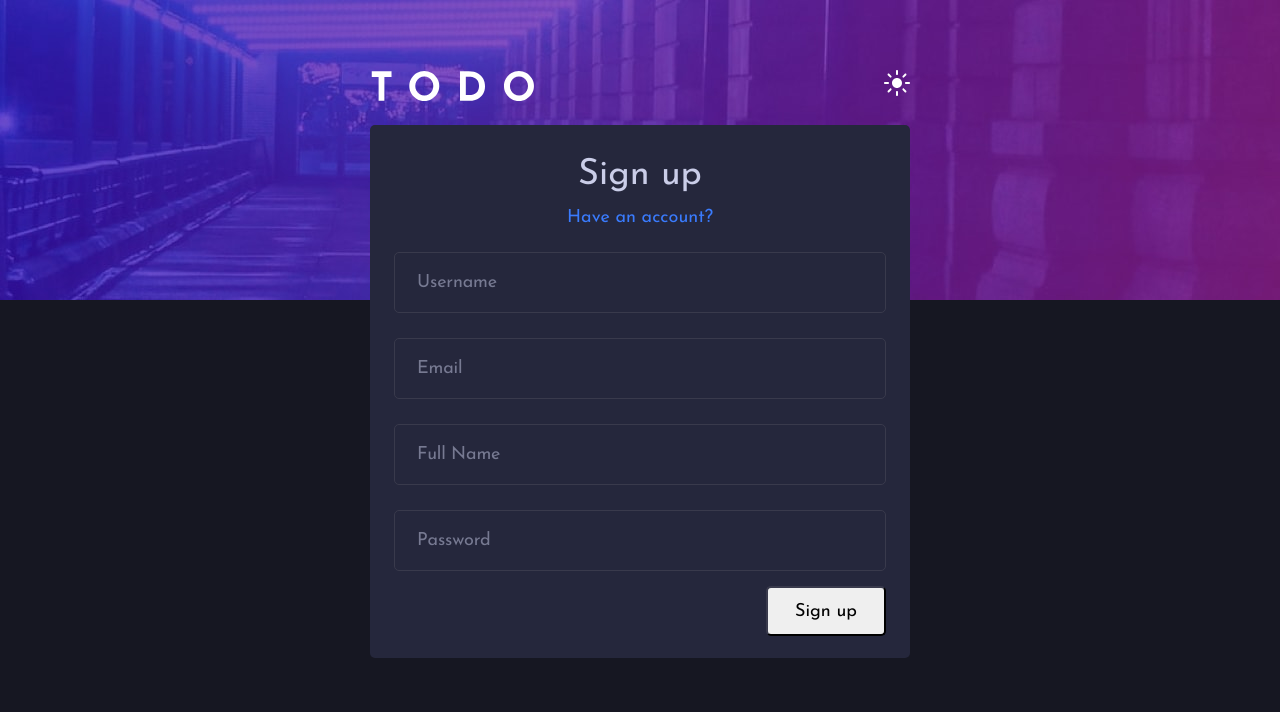
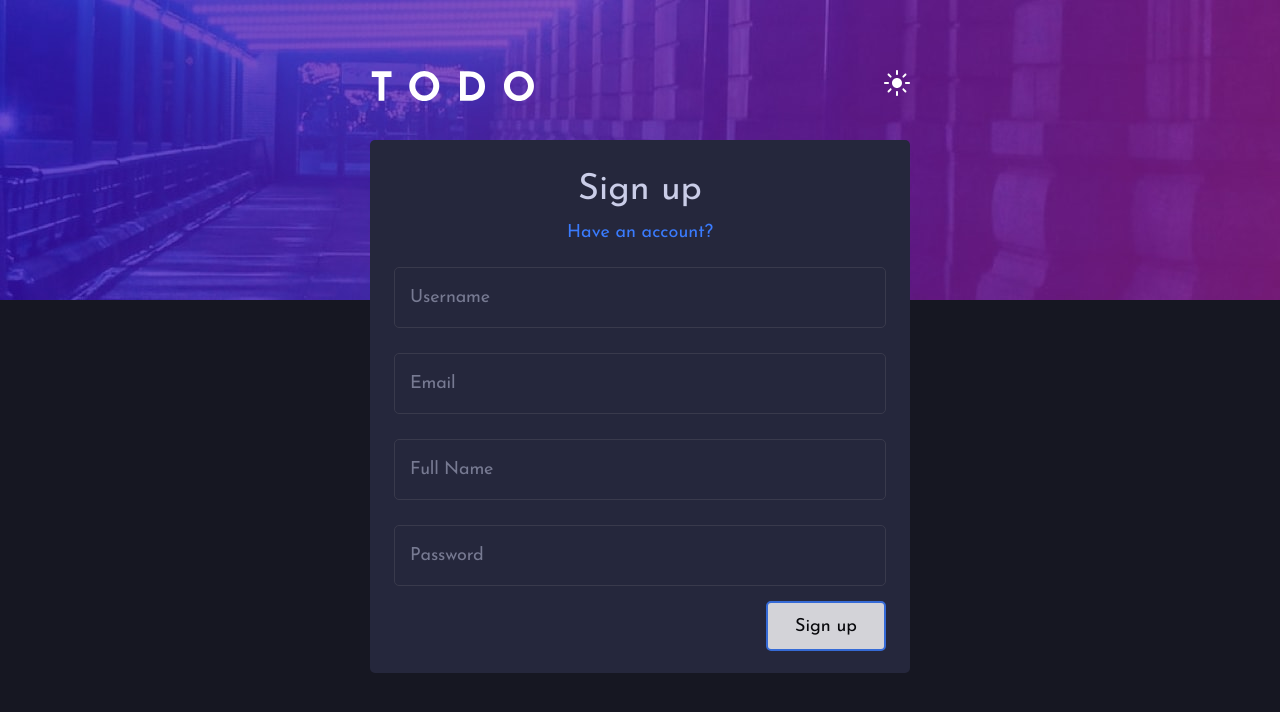
Before and after one commit to borys25ol/react-todo-example-app, a React (Create React App) app: page /register in a window 1280 px wide. Shown: the top 712 px of the page. Built offline with nearby package versions, Linux system fonts and the light colour scheme; no server answers.

Commit message:
Add form validation with react-hook-form

```diff
--- a/package.json
+++ b/package.json
@@ -6,6 +6,7 @@
     "@reduxjs/toolkit": "^1.8.1",
     "react": "^18.0.0",
     "react-dom": "^18.0.0",
+    "react-hook-form": "^7.30.0",
     "react-loader-spinner": "^6.0.0-0",
     "react-redux": "^8.0.0",
     "react-router-dom": "5.2.0",
--- a/public/index.html
+++ b/public/index.html
@@ -3,7 +3,7 @@
 <head>
   <meta charset='utf-8' />
   <link rel='icon' href='%PUBLIC_URL%/favicon.png' />
-  <meta name="viewport" content="width=device-width, initial-scale=1" />
+  <meta name="viewport" content="width=device-width, initial-scale=1, maximum-scale=1" />
   <meta name='theme-color' content='#000000' />
   <meta
     name='description'
--- a/src/components/AuthForm/AuthForm.styled.js
+++ b/src/components/AuthForm/AuthForm.styled.js
@@ -1,7 +1,7 @@
 import styled from 'styled-components'
 
 export const Wrapper = styled.div`
-  position: relative;
+  margin-top: 40px;
   padding: 14px 20px;
   display: flex;
   flex-direction: column;
@@ -17,6 +17,7 @@ export const Wrapper = styled.div`
   }
 
   @media screen and (min-width: 1024px) {
+    margin-top: 15px;
     padding: 22px 24px;
   }
 `
@@ -24,9 +25,7 @@ export const Wrapper = styled.div`
 export const Field = styled.div`
   margin-top: 25px;
   display: flex;
-  padding: 20px 10px;
-  border: 1px solid var(--border-color);
-  border-radius: 5px;
+  flex-direction: column;
 `
 
 export const Header = styled.div`
@@ -55,38 +54,76 @@ export const ResponseMessage = styled.p`
 export const Form = styled.form``
 
 export const Input = styled.input`
+  padding: 20px 10px;
   display: block;
   width: 100%;
-  margin-left: 12px;
+  line-height: 12px;
   font-size: var(--fs);
-  line-height: 12px;
   color: var(--todo-color);
-
-  border: none;
-  outline: none;
+  border: 1px solid var(--border-color);
+  border-radius: 5px;
 
   &::placeholder {
+    padding-left: 5px;
     font-size: var(--fs);
     color: var(--input-placeholder-color);
     letter-spacing: -0.17px;
   }
+
+  &:focus {
+    outline: none;
+    box-shadow: none;
+    border: 2px solid var(--footer-blue-color);
+  }
+`
+
+export const ErrorMessage = styled.li`
+  margin-left: 20px;
+  margin-top: 10px;
+  font-size: 14px;
+  font-weight: var(--fw-bold);
+  color: red;
 `
 
 export const ButtonWrapper = styled.div`
   margin-top: 15px;
   display: flex;
-  justify-content: right;
   border-radius: 5px;
+
+  @media screen and (min-width: 768px) {
+    justify-content: right;
+  }
+
+  @media screen and (min-width: 1024px) {
+    justify-content: right;
+  }
 `
 
 export const Button = styled.button`
-  width: 120px;
+  width: 100%;
   height: 50px;
-  border-color: var(--border-color);
+  border: 2px solid var(--footer-blue-color);
   border-radius: inherit;
   cursor: pointer;
 
+  background-color: white;
+
   &:active {
-    background-color: #aaa;
+    background-color: var(--auth-button-active-color);
+  }
+
+  &:disabled {
+    color: black;
+    opacity: 0.8;
+    background-color: white !important;
+    cursor: not-allowed;
+  }
+
+  @media screen and (min-width: 768px) {
+    width: 120px;
+  }
+
+  @media screen and (min-width: 1024px) {
+    width: 120px;
   }
 `
--- /dev/null
+++ b/src/config/email.js
@@ -0,0 +1,2 @@
+export const EMAIL_REGEX =
+  /^(([^<>()[\]\\.,;:\s@"]+(\.[^<>()[\]\\.,;:\s@"]+)*)|(".+"))@((\[[0-9]{1,3}\.[0-9]{1,3}\.[0-9]{1,3}\.[0-9]{1,3}])|(([a-zA-Z\-0-9]+\.)+[a-zA-Z]{2,}))$/
--- a/src/config/index.js
+++ b/src/config/index.js
@@ -1,2 +1,3 @@
 export * from './auth'
 export * from './todo'
+export * from './email'
--- a/src/index.css
+++ b/src/index.css
@@ -31,7 +31,7 @@
 
   --family: 'Josefin Sans', sans-serif;
 
-  --fs: 12px;
+  --fs: 14px;
   --fs-footer: 12px;
 
   --fw-regular: 400;
@@ -50,6 +50,8 @@ body[data-theme='light'] {
   --background-color: var(--l-very-light-gray);
   --bg-image: var(--image-light-theme);
   --box-shadow: var(--l-box-shadow);
+  --auth-button-active-color: #eee;
+  --outline-color: var(--footer-blue-color);
 
   color: var(--l-very-dark-grayish-blue);
   background: var(--l-very-light-gray);
@@ -67,6 +69,8 @@ body[data-theme='dark'] {
   --background-color: var(--d-very-dark-desaturated-blue);
   --bg-image: var(--image-dark-theme);
   --box-shadow: var(--d-box-shadow);
+  --auth-button-active-color: #ddd;
+  --outline-color: var(--border-color);
 
   color: var(--d-light-grayish-blue);
   background: var(--d-very-dark-blue);
@@ -101,6 +105,13 @@ a:active {
 input {
   background-color: transparent;
 }
+input:-webkit-autofill,
+input:-webkit-autofill:focus {
+  transition: background-color 600000s 0s, color 600000s 0s;
+}
+input[data-autocompleted] {
+  background-color: transparent !important;
+}
 
 @media screen and (max-width: 375px) {
   :root {
--- a/src/pages/Login/Login.jsx
+++ b/src/pages/Login/Login.jsx
@@ -1,4 +1,4 @@
-import React, { useState } from 'react'
+import React from 'react'
 import { NavLink, Redirect } from 'react-router-dom'
 import { useDispatch, useSelector } from 'react-redux'
 
@@ -6,6 +6,7 @@ import {
   Button,
   ButtonWrapper,
   Description,
+  ErrorMessage,
   Field,
   Form,
   Header,
@@ -15,19 +16,21 @@ import {
   Wrapper,
 } from 'components/AuthForm'
 import { authSelector, login } from 'store/slices/authSlice'
+import { useForm } from 'react-hook-form'
 
 function Login() {
   const dispatch = useDispatch()
+  const {
+    register: registerField,
+    handleSubmit,
+    formState: { errors },
+  } = useForm({ mode: 'onSubmit' })
 
   const { registerSuccess, registerMessage } = useSelector(authSelector)
   const { isLoggedIn, loginSuccess, loginMessage } = useSelector(authSelector)
 
-  const [username, setUsername] = useState('')
-  const [password, setPassword] = useState('')
-
-  const handleSubmit = event => {
-    event.preventDefault()
-    dispatch(login({ username, password }))
+  const onSubmit = data => {
+    dispatch(login(data))
   }
 
   if (isLoggedIn) {
@@ -47,25 +50,37 @@ function Login() {
             {loginSuccess === false && <ResponseMessage>{loginMessage}</ResponseMessage>}
           </Header>
 
-          <Form onSubmit={e => handleSubmit(e)}>
+          <Form onSubmit={handleSubmit(onSubmit)}>
             <Field>
               <Input
+                {...registerField('username', {
+                  required: 'Required field',
+                  minLength: {
+                    value: 5,
+                    message: 'Username field should be minimum 5 symbols',
+                  },
+                })}
                 type="text"
                 placeholder="Username"
-                value={username}
-                onChange={e => setUsername(e.target.value)}
               />
+              {errors.username && <ErrorMessage>{errors.username?.message}</ErrorMessage>}
             </Field>
             <Field>
               <Input
+                {...registerField('password', {
+                  required: 'Required field',
+                  minLength: {
+                    value: 8,
+                    message: 'Password field should be minimum 8 symbols',
+                  },
+                })}
                 type="password"
                 placeholder="Password"
-                value={password}
-                onChange={e => setPassword(e.target.value)}
               />
+              {errors.password && <ErrorMessage>{errors.password?.message}</ErrorMessage>}
             </Field>
             <ButtonWrapper>
-              <Button>Sign in</Button>
+              <Button type="submit">Sign in</Button>
             </ButtonWrapper>
           </Form>
         </>
--- a/src/pages/Register/Register.jsx
+++ b/src/pages/Register/Register.jsx
@@ -1,11 +1,14 @@
-import React, { useState } from 'react'
+import React from 'react'
 import { NavLink, Redirect } from 'react-router-dom'
 import { useDispatch, useSelector } from 'react-redux'
+import { useForm } from 'react-hook-form'
 
+import { EMAIL_REGEX } from 'config'
 import {
   Button,
   ButtonWrapper,
   Description,
+  ErrorMessage,
   Field,
   Form,
   Header,
@@ -18,18 +21,18 @@ import { authSelector, register } from 'store/slices/authSlice'
 
 function Register() {
   const dispatch = useDispatch()
+  const {
+    register: registerField,
+    handleSubmit,
+    reset,
+    formState: { errors, isValid },
+  } = useForm({ mode: 'onBlur' })
 
   const { isLoggedIn, registerSuccess, registerMessage } = useSelector(authSelector)
 
-  const [username, setUsername] = useState('')
-  const [email, setEmail] = useState('')
-  const [fullName, setFullName] = useState('')
-  const [password, setPassword] = useState('')
-
-  const handleSubmit = event => {
-    event.preventDefault()
-    dispatch(register({ username, email, fullName, password }))
-    setPassword('')
+  const onSubmit = data => {
+    dispatch(register(data))
+    reset()
   }
 
   if (isLoggedIn) {
@@ -52,41 +55,67 @@ function Register() {
             {registerSuccess === false && <ResponseMessage>{registerMessage}</ResponseMessage>}
           </Header>
 
-          <Form onSubmit={e => handleSubmit(e)}>
+          <Form onSubmit={handleSubmit(onSubmit)}>
             <Field>
               <Input
+                {...registerField('username', {
+                  required: 'Required field',
+                  minLength: {
+                    value: 5,
+                    message: 'Should be minimum 5 symbols',
+                  },
+                })}
                 type="text"
                 placeholder="Username"
-                value={username}
-                onChange={e => setUsername(e.target.value)}
               />
+              {errors.username && <ErrorMessage>{errors.username?.message}</ErrorMessage>}
             </Field>
             <Field>
               <Input
+                {...registerField('email', {
+                  required: 'Required field',
+                  pattern: {
+                    value: EMAIL_REGEX,
+                    message: 'Please enter a valid email',
+                  },
+                })}
                 type="email"
                 placeholder="Email"
-                value={email}
-                onChange={e => setEmail(e.target.value)}
               />
+              {errors.email && <ErrorMessage>{errors.email?.message}</ErrorMessage>}
             </Field>
             <Field>
               <Input
+                {...registerField('fullName', {
+                  required: 'Required field',
+                  minLength: {
+                    value: 3,
+                    message: 'Should be minimum 3 symbols',
+                  },
+                })}
                 type="text"
                 placeholder="Full Name"
-                value={fullName}
-                onChange={e => setFullName(e.target.value)}
               />
+              {errors.fullName && <ErrorMessage>{errors.fullName?.message}</ErrorMessage>}
             </Field>
             <Field>
               <Input
+                {...registerField('password', {
+                  required: 'Required field',
+                  minLength: {
+                    value: 8,
+                    message: 'Should be minimum 8 symbols',
+                  },
+                })}
                 type="password"
                 placeholder="Password"
-                value={password}
-                onChange={e => setPassword(e.target.value)}
               />
+              {errors.password && <ErrorMessage>{errors.password?.message}</ErrorMessage>}
             </Field>
             <ButtonWrapper>
-              <Button>Sign up</Button>
+              <Button type="submit" disabled={!isValid}>
+                Sign up
+              </Button>
             </ButtonWrapper>
           </Form>
         </>
```
Also changed, not shown: 1 other file (tests, documents, lock files or other folders).
